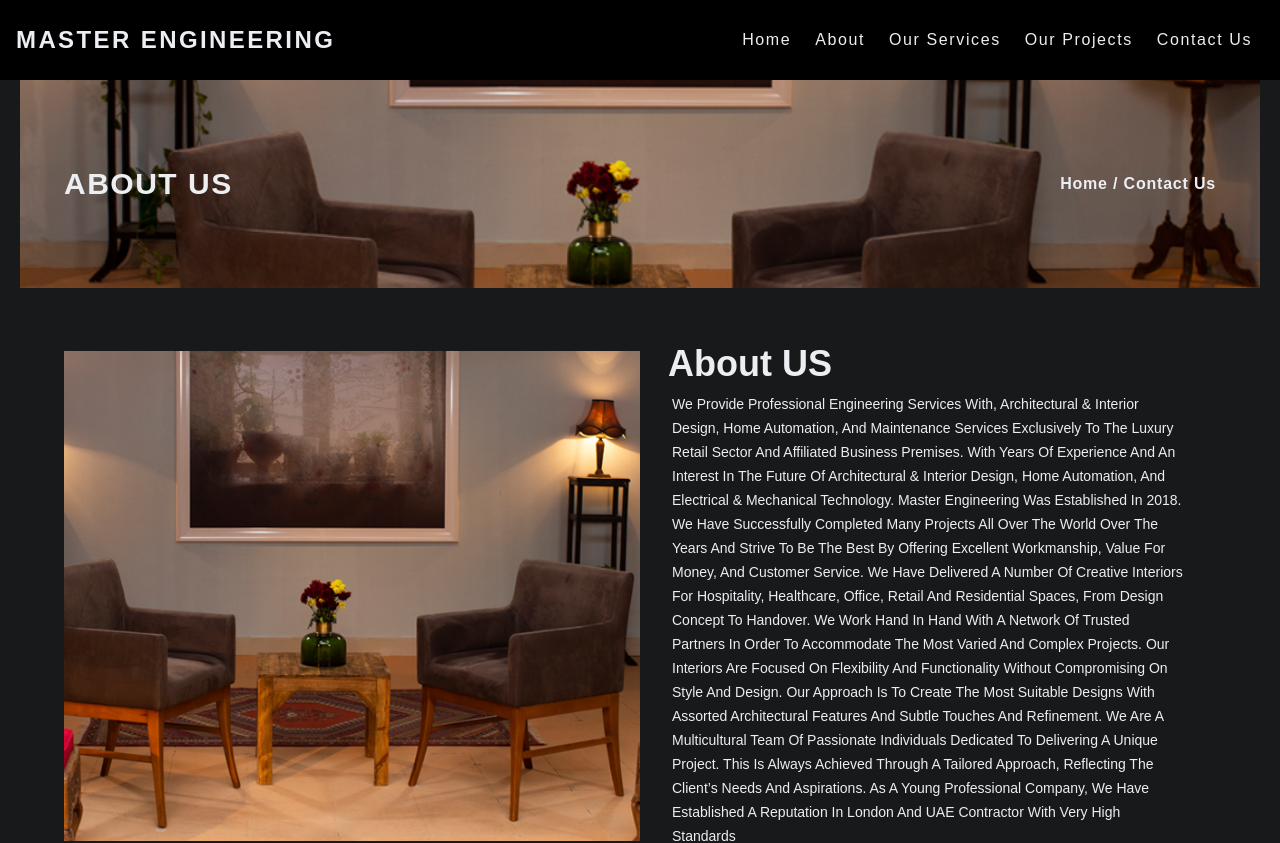
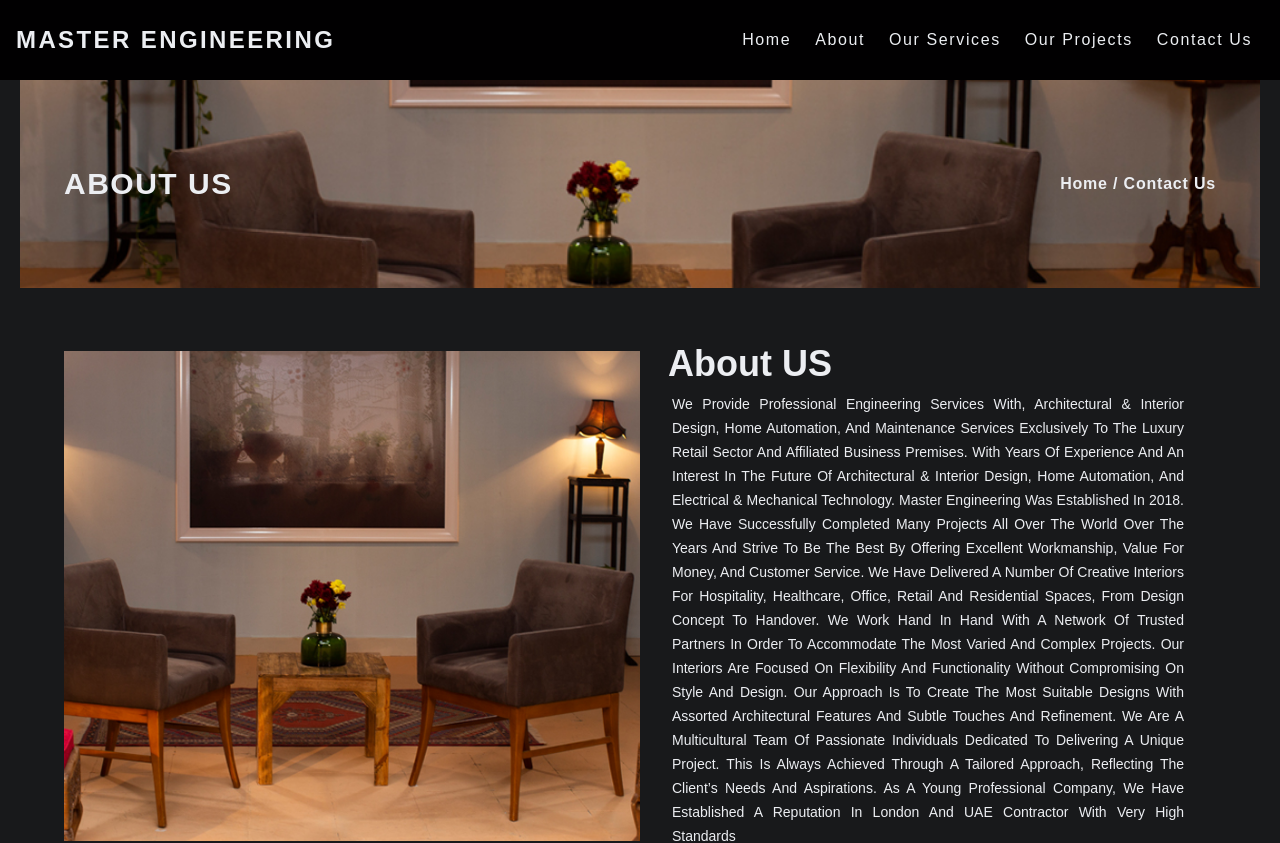
Before and after one commit to parham-mosadeq/infya, a Next.js app: page /about in a window 1280 px wide. Shown: the top 843 px of the page. Built offline with nearby package versions, Linux system fonts and the light colour scheme.

Commit message:
change txt styles

```diff
--- a/src/components/modules/about-us/AboutUsInfo.js
+++ b/src/components/modules/about-us/AboutUsInfo.js
@@ -3,7 +3,7 @@ function AboutUsInfo() {
     <section className='h-fit text-mainTxtColor flex flex-col justify-center py-10 lg:px-3 text-lg'>
       <div className='p-4   '>
         <h1 className='text-4xl capitalize pb-2'>About US</h1>
-        <p className='lg:text-sm lg:leading-6 capitalize lg:px-1'>
+        <p className='lg:text-sm lg:leading-6 capitalize lg:px-1 text-justify'>
           We provide professional Engineering services with, architectural &
           interior design, Home automation, and maintenance services exclusively
           to the luxury retail sector and affiliated business premises. With
```
